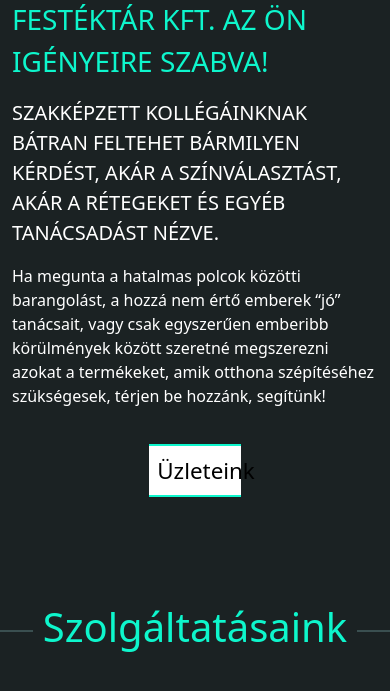
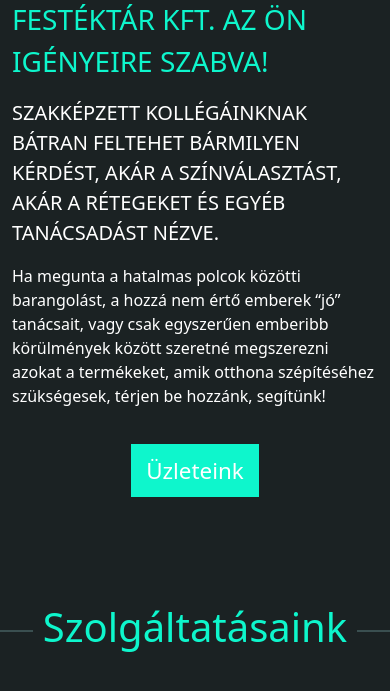
Before and after one commit to Kvizapp/testpage, a plain HTML site: page index.html in a window 390 px wide. Shown: the part 407-1098 px from the top of the page. Drawn offline with nearby package versions, Linux system fonts and the light colour scheme.

Commit message:
Add files via upload

```diff
--- a/style.css
+++ b/style.css
@@ -340,6 +340,23 @@
     .footer-infos {
         margin-top: 30px;
     }
+    .gomb {
+        display: block;
+        margin-left: auto;
+        margin-right: auto;
+        margin-top: 20px;
+        width: 35%;
+        padding: 8px;
+        border-top: 2px solid #0ef6cc;
+        border-bottom: 2px solid #0ef6cc;
+        border-right: none;
+        border-left: none;
+        background-color: #0ef6cc;
+        color: white;
+        font-size: 1.4rem;
+        margin-bottom: 100px;
+
+    }
 
 }
 @media screen and (max-width: 1200px) {
```
Also changed, not shown: index.html (+0 -6 lines).
